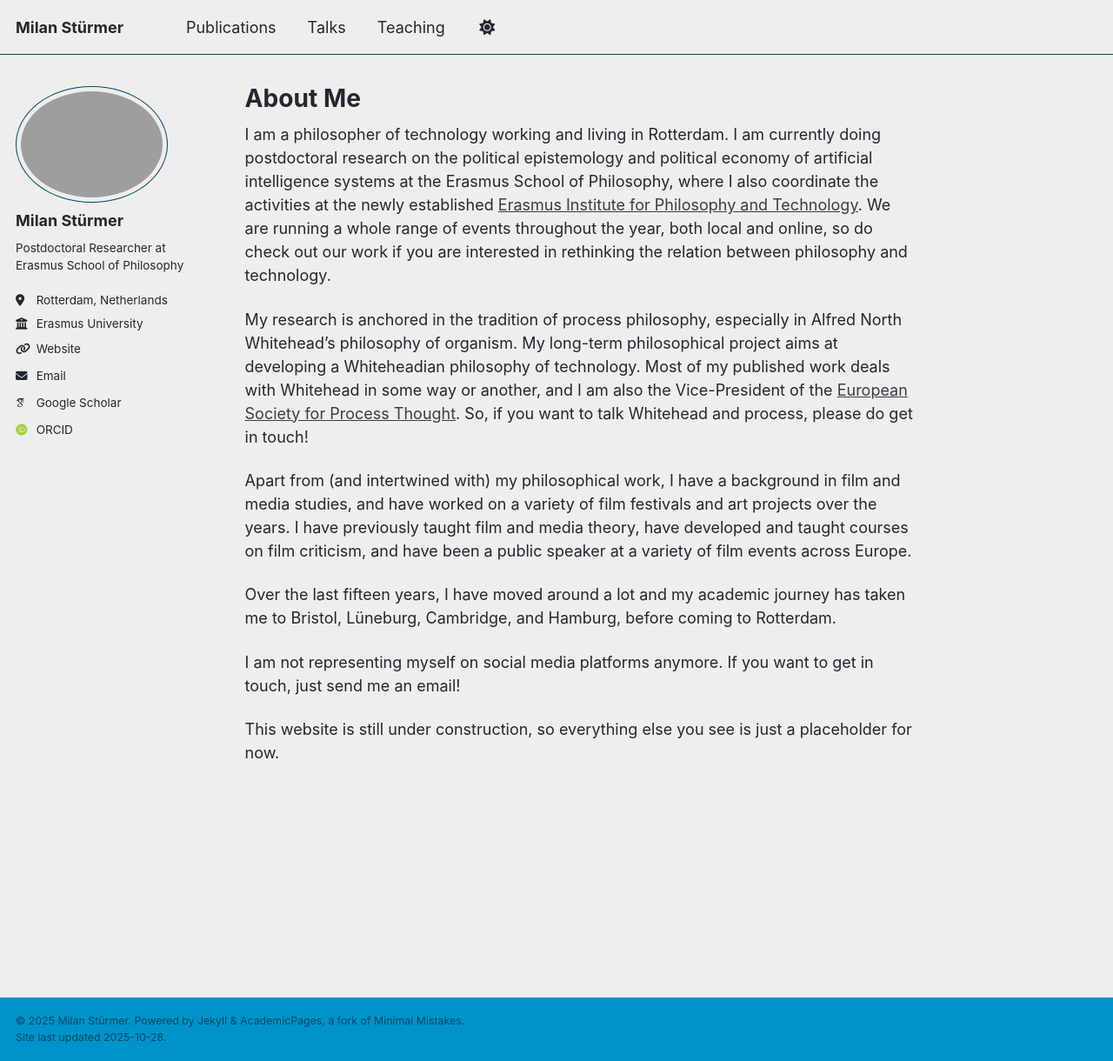
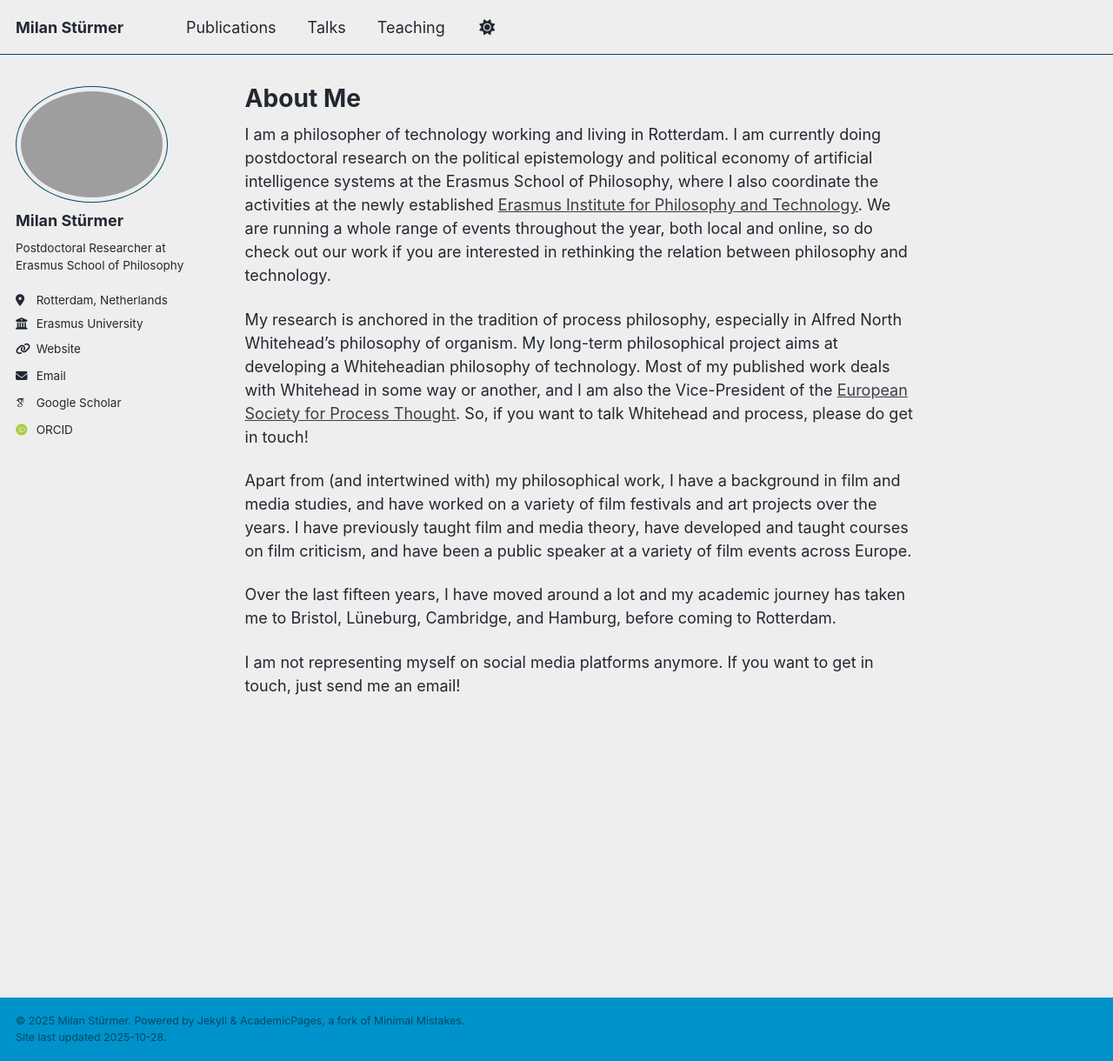
Before and after one commit to milanstuermer/milanstuermer.github.io, a Jekyll site: the page built from _pages/about.md, in a window 1280 px wide and 1220 px high. Shown: the whole window at 87% size. Built offline with Jekyll 4.4.1, drawn with Linux system fonts in a browser that asks for light colours; some web fonts are replaced; a script that is not in the unit is left out.

Commit message:
Update about.md

```diff
--- a/_pages/about.md
+++ b/_pages/about.md
@@ -17,5 +17,3 @@ Apart from (and intertwined with) my philosophical work, I have a background in
 Over the last fifteen years, I have moved around a lot and my academic journey has taken me to Bristol, Lüneburg, Cambridge, and Hamburg, before coming to Rotterdam.
 
 I am not representing myself on social media platforms anymore. If you want to get in touch, just send me an email!
-
-This website is still under construction, so everything else you see is just a placeholder for now.
```
